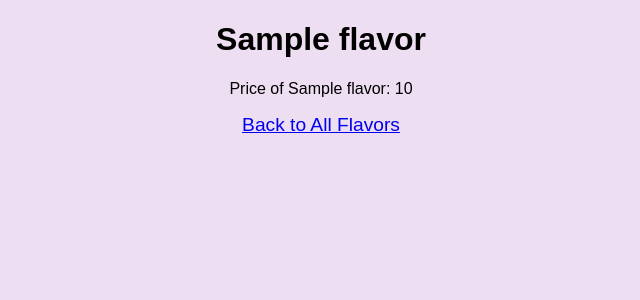
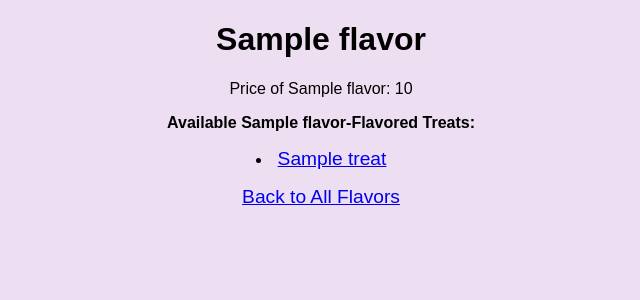
Before and after one commit to mejia-dev/ice_cream_shop, a Django app: page /shop/flavors/1/ in a window 1280 px wide. Shown: the top 300 px of the page, without its empty margins (319-959 px from the left). Run offline with Django 5.2, Linux system fonts and the light colour scheme; tables that the repository leaves empty hold one stand-in row (values such as "Sample post"); some web fonts are replaced.

Commit message:
Render associated Treats from Flavors

```diff
--- a/icecreamshop/shop/templates/shop/flavors/detail.html
+++ b/icecreamshop/shop/templates/shop/flavors/detail.html
@@ -12,6 +12,16 @@
 
   <p>Price of {{ flavor.flavor_name }}: {{ flavor.price }}</p>
 
+    <p><strong>Available {{ flavor.flavor_name }}-Flavored Treats:</strong>
+      {% if flavor.treat_set.all %}
+        {% for treat in flavor.treat_set.all %}
+          <li><a href="{% url 'shop:treats/detail' treat.id %}">{{ treat.treat_name }}</a></li>
+        {% endfor %}
+    {% else %}
+      <p>There are no treats in {{ flavor.flavor_name }} flavor yet.</p>
+    {% endif %}
+    </p>
+
   <a href="{% url 'shop:flavors' %}">Back to All Flavors</a>
 </body>
 </html>
```
